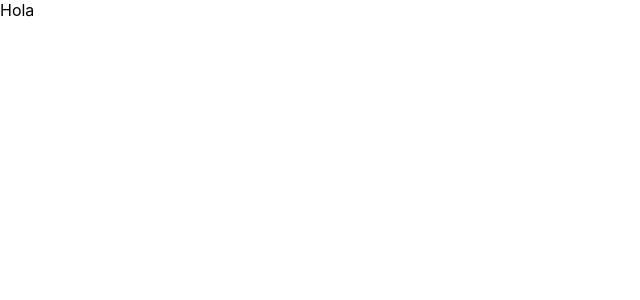
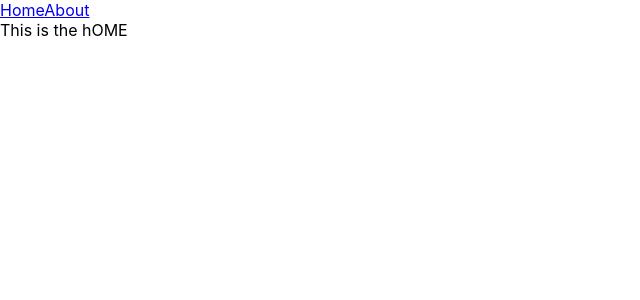
Before and after one commit to asfedez/tickets, a React (Create React App) app: page / in a window 1280 px wide. Shown: the top 300 px of the page, without its empty margins (0-640 px from the left). Built offline with nearby package versions, Linux system fonts and the light colour scheme.

Commit message:
Your awesome message

```diff
--- a/package.json
+++ b/package.json
@@ -9,6 +9,7 @@
     "@testing-library/user-event": "^13.5.0",
     "react": "^17.0.2",
     "react-dom": "^17.0.2",
+    "react-router-dom": "^6.2.1",
     "react-scripts": "5.0.0",
     "web-vitals": "^2.1.3"
   },
--- a/src/App.js
+++ b/src/App.js
@@ -1,10 +1,23 @@
 
+import {BrowserRouter as Router, Routes, Route, Link} from 'react-router-dom'
+
+import Home from './pages/Home';
+import Tickets from './pages/Tickets';
 
 function App() {
   return (
-    <div >
-      Hola
-    </div>
+
+    <Router>
+      <nav>
+      <Link to="/">Home</Link>
+        <Link to="/tickets">About</Link>
+      </nav>
+      <Routes>
+        <Route path="/" element={<Home/>}></Route>
+        <Route path="/tickets" element={<Tickets/>}></Route>
+      </Routes>
+    </Router>
+
   );
 }
 
--- /dev/null
+++ b/src/Pages/Home.js
@@ -0,0 +1,8 @@
+import React from 'react'
+
+
+function Home() {
+    return <div>This is the hOME</div>
+}
+
+export default Home;
```
Also changed, not shown: src/Pages/Ticket.js (added, +8 -0 lines), src/Pages/Tickets.js (added), 1 other file (tests, documents, lock files or other folders).
